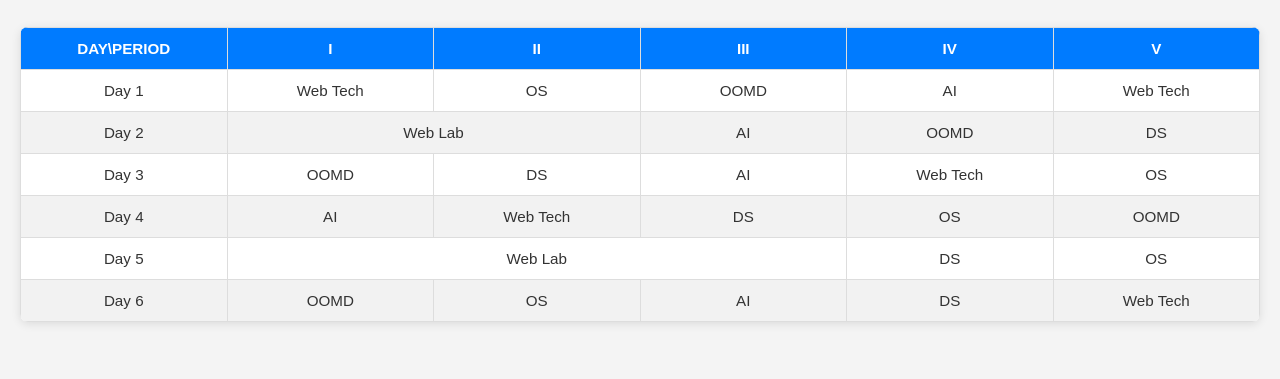
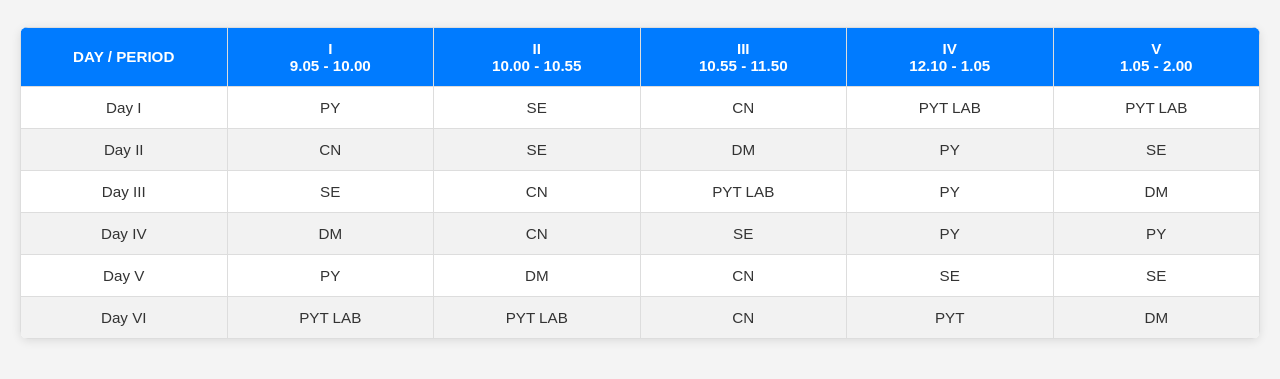
Before and after one commit to VIJAYWHAT/timetable, a plain HTML site: page cs-3.html in a window 1280 px wide. Shown: the part 157-536 px from the top of the page. Drawn offline with Linux system fonts and the light colour scheme.

Commit message:
cs-3 timetable update

```diff
--- a/cs-3.html
+++ b/cs-3.html
@@ -1,14 +1,13 @@
 <!DOCTYPE html>
 <html lang="en">
   <head>
-    <meta charset="UTF-8">
-    <meta http-equiv="X-UA-Compatible" content="IE=edge">
-    <meta name="viewport" content="width=device-width, initial-scale=1.0">
+    <meta charset="UTF-8" />
+    <meta http-equiv="X-UA-Compatible" content="IE=edge" />
+    <meta name="viewport" content="width=device-width, initial-scale=1.0" />
     <title>CS-III Time Table</title>
-    <link rel="stylesheet" href="style.css">
+    <link rel="stylesheet" href="style.css" />
   </head>
   <body>
-
     <div class="header">
       <h1>CS SRMV</h1>
       <nav class="navbar">
@@ -16,7 +15,8 @@
           <li><a href="index.html">OverAll</a></li>
           <li><a href="cs-1.html">CS-I</a></li>
           <li><a href="cs-2.html">CS-II</a></li>
-                <li><a href="cs-3.html" class="active">CS-III</a></li> </ul>
+          <li><a href="cs-3.html" class="active">CS-III</a></li>
+        </ul>
       </nav>
     </div>
 
@@ -25,59 +25,68 @@
       <table>
         <thead>
           <tr>
-                    <th>Day\Period</th>
-                    <th>I</th>
-                    <th>II</th>
-                    <th>III</th>
-                    <th>IV</th>
-                    <th>V</th>
+            <th>Day / Period</th>
+            <th>I<br />9.05 - 10.00</th>
+            <th>II<br />10.00 - 10.55</th>
+            <th>III<br />10.55 - 11.50</th>
+            <th>IV<br />12.10 - 1.05</th>
+            <th>V<br />1.05 - 2.00</th>
           </tr>
         </thead>
+
         <tbody>
           <tr>
-                    <td>Day 1</td>
-                    <td>Web Tech</td>
-                    <td>OS</td>
-                    <td>OOMD</td>
-                    <td>AI</td>
-                    <td>Web Tech</td>
+            <td>Day I</td>
+            <td>PY</td>
+            <td>SE</td>
+            <td>CN</td>
+            <td>PYT LAB</td>
+            <td>PYT LAB</td>
           </tr>
+
           <tr>
-                    <td>Day 2</td>
-                    <td colspan="2">Web Lab</td>
-                    <td>AI</td>
-                    <td>OOMD</td>
-                    <td>DS</td>
+            <td>Day II</td>
+            <td>CN</td>
+            <td>SE</td>
+            <td>DM</td>
+            <td>PY</td>
+            <td>SE</td>
           </tr>
+
           <tr>
-                    <td>Day 3</td>
-                    <td>OOMD</td>
-                    <td>DS</td>
-                    <td>AI</td>
-                    <td>Web Tech</td>
-                    <td>OS</td>
+            <td>Day III</td>
+            <td>SE</td>
+            <td>CN</td>
+            <td>PYT LAB</td>
+            <td>PY</td>
+            <td>DM</td>
           </tr>
+
           <tr>
-                    <td>Day 4</td>
-                    <td>AI</td>
-                    <td>Web Tech</td>
-                    <td>DS</td>
-                    <td>OS</td>
-                    <td>OOMD</td>
+            <td>Day IV</td>
+            <td>DM</td>
+            <td>CN</td>
+            <td>SE</td>
+            <td>PY</td>
+            <td>PY</td>
           </tr>
+
           <tr>
-                    <td>Day 5</td>
-                    <td colspan="3">Web Lab</td>
-                    <td>DS</td>
-                    <td>OS</td>
+            <td>Day V</td>
+            <td>PY</td>
+            <td>DM</td>
+            <td>CN</td>
+            <td>SE</td>
+            <td>SE</td>
           </tr>
+
           <tr>
-                    <td>Day 6</td>
-                    <td>OOMD</td>
-                    <td>OS</td>
-                    <td>AI</td>
-                    <td>DS</td>
-                    <td>Web Tech</td>
+            <td>Day VI</td>
+            <td>PYT LAB</td>
+            <td>PYT LAB</td>
+            <td>CN</td>
+            <td>PYT</td>
+            <td>DM</td>
           </tr>
         </tbody>
       </table>
```
Lines whose indentation alone changed are shown as unchanged.
